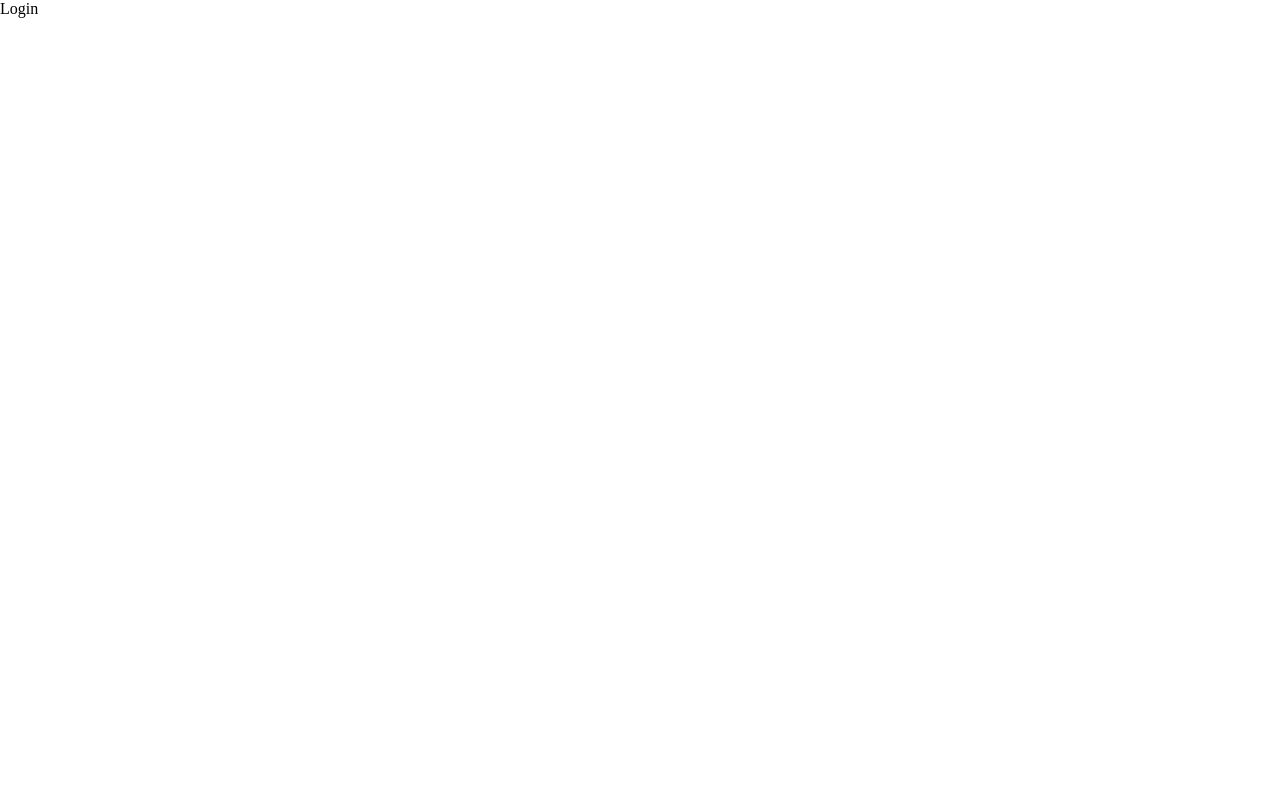
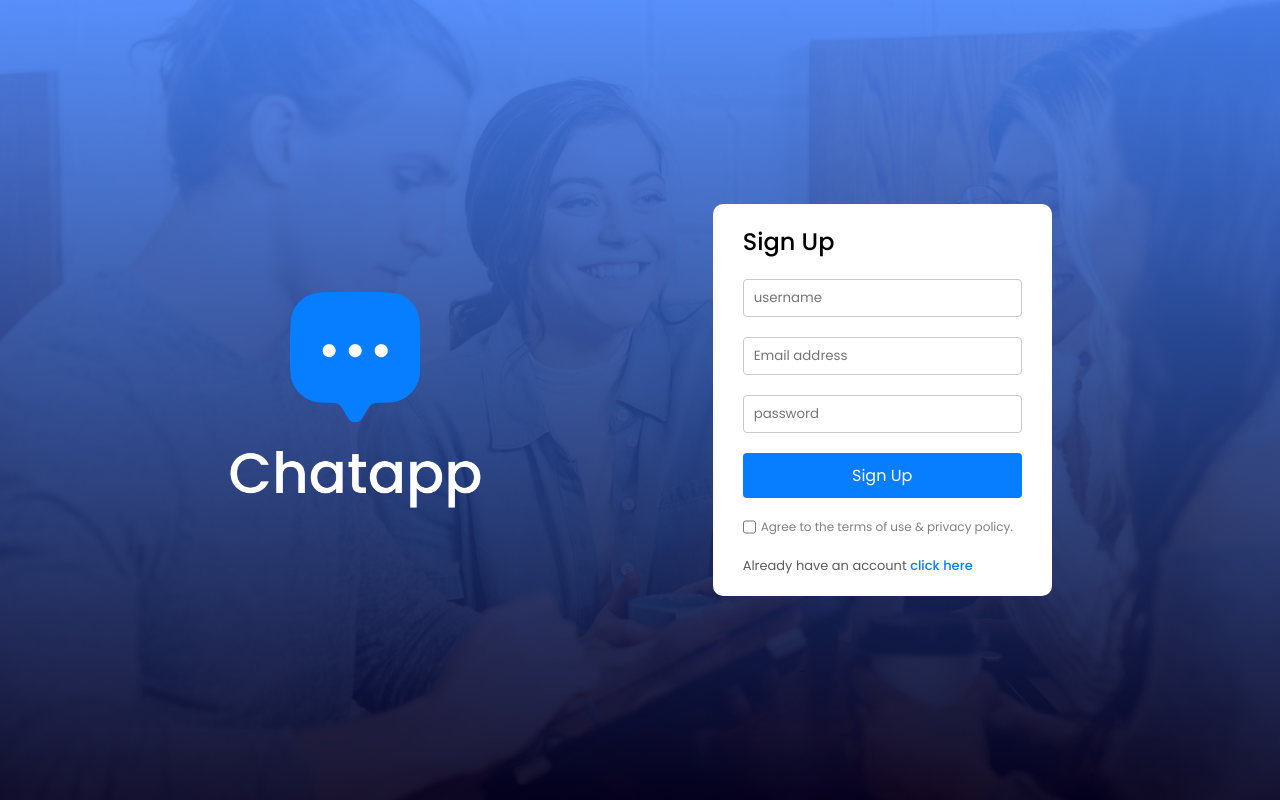
Before and after one commit to Estifanos58/chat_app_frontend, a React (Vite) app: page / in a window 1280 px wide. Built offline with nearby package versions, Linux system fonts and the light colour scheme.

Commit message:
login half

```diff
--- a/src/index.css
+++ b/src/index.css
@@ -1,5 +1,8 @@
+@import url('https://fonts.googleapis.com/css2?family=Poppins:ital,wght@0,100;0,200;0,300;0,400;0,500;0,600;0,700;0,800;0,900;1,100;1,200;1,300;1,400;1,500;1,600;1,700;1,800;1,900&family=Share+Tech+Mono&display=swap');
+
 * {
   padding: 0;
   margin: 0;
   box-sizing: border-box;
+  font-family: "Poppins", sans-serif;
 }
--- a/src/pages/Login/Login.css
+++ b/src/pages/Login/Login.css
@@ -0,0 +1,57 @@
+.login {
+    min-height: 100vh;
+    background: url(/background.png) no-repeat;
+    background-size: cover;
+    display: flex;
+    align-items: center;
+    justify-content: space-evenly;
+}
+.login .logo {
+    width: max(20vw, 200px);
+}
+.login-form {
+    background: white;
+    padding: 20px 30px;
+    display: flex;
+    flex-direction: column;
+    gap: 20px;
+    border-radius: 10px;
+}
+.login-form h2 {
+    font-weight: 500;
+}
+.form-input {
+    padding: 8px 10px;
+    border: 1px solid #c9c9c9;
+    border-radius: 4px;
+    outline-color: #077EFF;
+}
+.login-form button {
+    padding: 10px;
+    background-color: #077EFF;
+    color: white;
+    font-size: 16px;
+    border: none;
+    border-radius: 4px;
+    cursor: pointer;
+}
+.login-term {
+    display: flex;
+    gap: 5px;
+    font-size: 12px;
+    color: #808080;
+}
+.login-format {
+    display: flex;
+    flex-direction: column;
+    gap:5px;
+}
+.login-toggle {
+    font-size: 13px;
+    color: #5c5c5c;
+}
+.login-toggle span {
+    font-weight: 500;
+    color: #077EFF;
+    cursor: pointer;
+}
--- a/src/pages/Login/Login.jsx
+++ b/src/pages/Login/Login.jsx
@@ -1,8 +1,26 @@
 import './Login.css'
+import '../../assets/assets'
+import assets from '../../assets/assets'
 
 function Login() {
   return (
-    <div>Login</div>
+    <div className='login'>
+        <img src={assets.logo_big} alt="" className='logo' />
+        <form className="login-form">
+            <h2>Sign Up</h2>
+            <input type="text" placeholder='username' className="form-input" required />
+            <input type="email" placeholder='Email address' className="form-input" required />
+            <input type="password" placeholder='password' className="form-input"required />
+            <button type='submit'>Sign Up</button>
+            <div className="login-term">
+                <input type="checkbox" />
+                <p>Agree to the terms of use & privacy policy.</p>
+            </div>
+            <div className="login-format">
+                <p className="login-toggle">Already have an account <span>click here</span></p>
+            </div>
+        </form>
+    </div>
   )
 }
 
```
